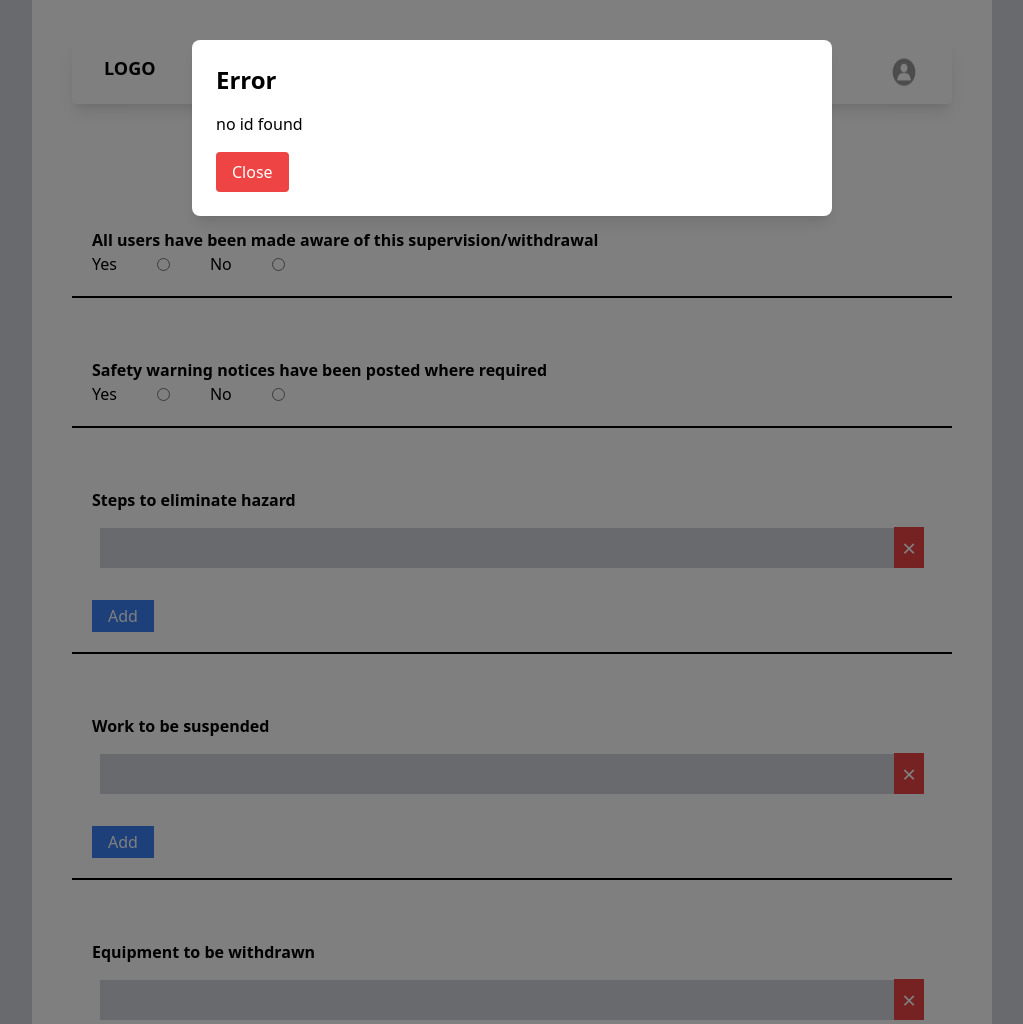
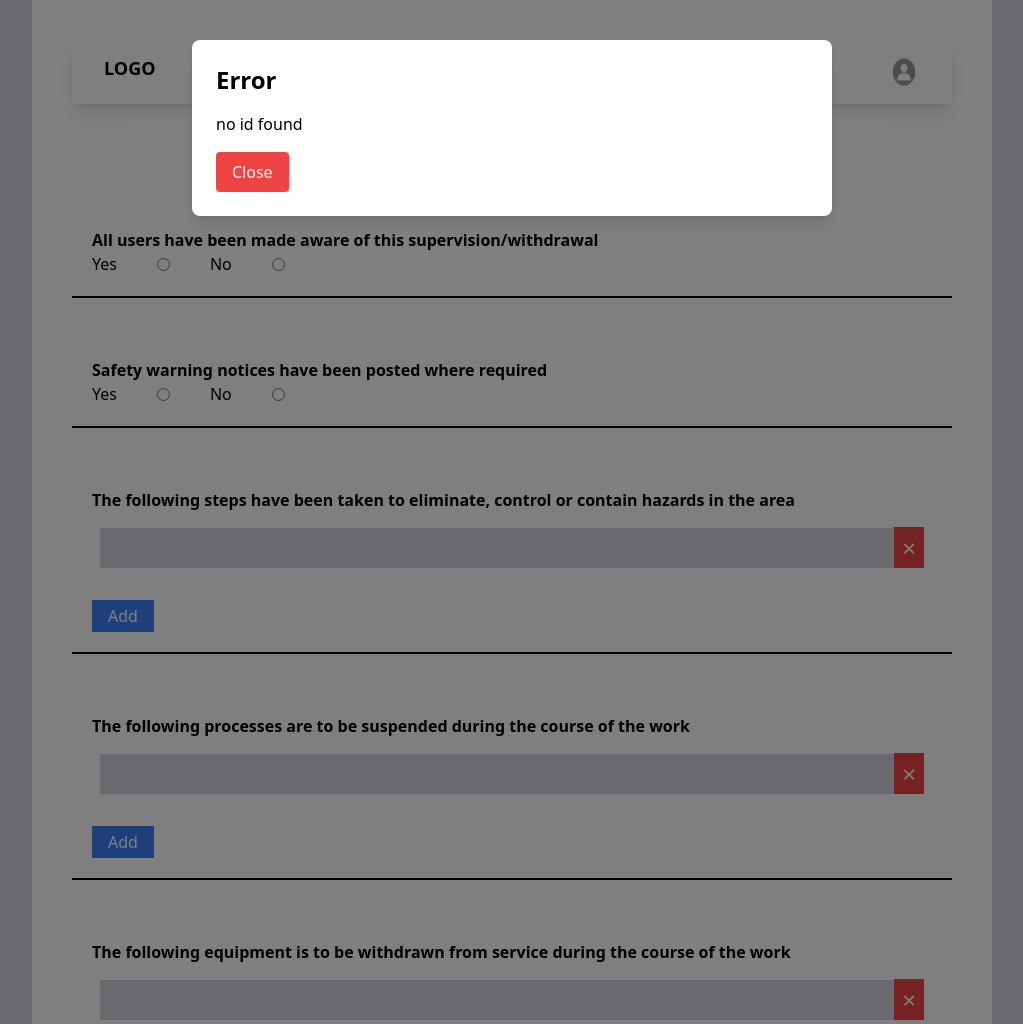
Before and after one commit to agreytiba/permit-php, a PHP site: page /safety_control.php in a window 1280 px wide. Shown: the whole page, without its empty margins (128-1151 px from the left). Run offline with PHP 8.4, Linux system fonts and the light colour scheme; the visitor is signed in with stand-in values (Sample User, id 1); data that the repository does not hold is empty.

Commit message:
changes in safety

```diff
--- a/risk_control.php
+++ b/risk_control.php
@@ -125,6 +125,10 @@ $handleSubmit = htmlspecialchars($_SERVER["PHP_SELF"]);
                         <label for="power">Power</label>
                         <input type="checkbox" name="isoServices[]" value="water" id="water" <?php if (in_array('water', $values['isoServices'])) echo 'checked'; ?>>
                         <label for="water">Water</label>
+                        <input type="checkbox" name="isoServices[]" value="fuelLine" id="fuelLine" <?php if (in_array('water', $values['isoServices'])) echo 'checked'; ?>>
+                        <label for="water">fuel line</label>
+                        <input type="checkbox" name="isoServices[]" value="gases" id="gases" <?php if (in_array('water', $values['isoServices'])) echo 'checked'; ?>>
+                        <label for="water">gases</label>
                         <input type="checkbox" name="isoServices[]" value="others" id="others" <?php if (in_array('others', $values['isoServices'])) echo 'checked'; ?>>
                         <label for="others">Other</label>
                         <input type="text" name="otherService" placeholder="Enter other service" value="<?php echo isset($_POST['otherService']) ? $_POST['otherService'] : ''; ?>">
--- a/safety_control.php
+++ b/safety_control.php
@@ -175,7 +175,8 @@ if ($_SERVER['REQUEST_METHOD'] === 'POST') {
         <form method="post" action="<?php echo htmlspecialchars($_SERVER['PHP_SELF']) . '?mainRequestId=' . $mainRequestId; ?>" enctype="multipart/form-data" class="grid gap-10 grid-cols-4 border-1 border-black rounded-10 text-black ">
             <h2 class="text-center col-span-full pt-7  text-xl md:text-3xl">SAFETY PROCEDURES</h2>
             <div class="col-span-full border-b-2 border-black p-2 md:p-5">
-                <p class="text-18 font-bold">All users have been made aware of this supervision/withdrawal</p>
+                <p class="text-18 font-bold">All users have been made aware of this
+                    supervision/withdrawal</p>
                 <div class="flex items-center space-x-10">
                     <p class="text-18">Yes</p>
                     <input type="radio" name="usersAwareness" value="yes" <?php if ($values['usersAwareness'] === 'yes') echo 'checked'; ?> required>
@@ -222,12 +223,18 @@ if ($_SERVER['REQUEST_METHOD'] === 'POST') {
                 echo '</div>';
             }
 
-            generateSection('Steps to eliminate hazard', 'stepToEliHazard', $values, $errors);
-            generateSection('Work to be suspended', 'workSuspended', $values, $errors);
-            generateSection('Equipment to be withdrawn', 'equipmentWithDrawn', $values, $errors);
-            generateSection('Assessment Form', 'assessmentForm', $values, $errors);
-            generateSection('Safety Measure', 'safetyMeasure', $values, $errors);
-            generateSection('Permit Obtained', 'permitObtained', $values, $errors);
+            generateSection('The following steps have been taken to eliminate, control
+                    or contain hazards in the area', 'stepToEliHazard', $values, $errors);
+            generateSection('The following processes are to be suspended during the
+                    course of the work', 'workSuspended', $values, $errors);
+            generateSection('The following equipment is to be withdrawn from service
+                    during the course of the work', 'equipmentWithDrawn', $values, $errors);
+            generateSection('The following hazards has been identified and risk assessed
+                    using attached Field level risk assessement form', 'assessmentForm', $values, $errors);
+            generateSection('The following safety measures are recommended', 'safetyMeasure', $values, $errors);
+            generateSection('The following Adjacent permits (Example
+                    Tanesco/Police/Tarura/Ewura/Tanapa e.tc) has been requested
+                    and obtained before the work', 'permitObtained', $values, $errors);
             ?>
 
             <div class="col-span-full border-b-2 border-black p-2 md:p-5">
```
